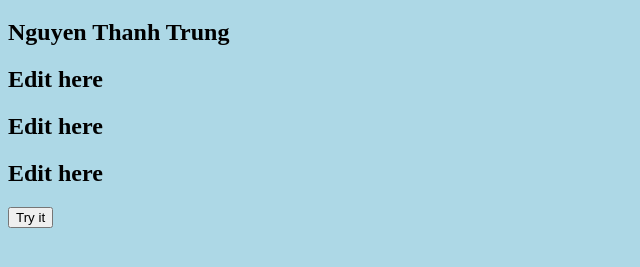
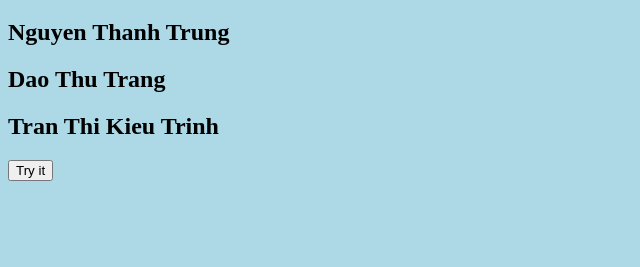
Before and after one commit to b1910013/WebDemo, a plain HTML site: page index.html in a window 1280 px wide. Shown: the part 61-328 px from the top of the page, without its empty margins (0-640 px from the left). Drawn offline with Linux system fonts and the light colour scheme.

Commit message:
Update index.html

```diff
--- a/index.html
+++ b/index.html
@@ -11,9 +11,9 @@
 <body>
     <h1>Lab 01</h1>
     <h2>Nguyen Thanh Trung</h2>
-    <h2>Edit here</h2>
-    <h2>Edit here</h2>
-    <h2>Edit here</h2>
+    <h2Tran Thanh Tra </h2>
+    <h2>Dao Thu Trang</h2>
+    <h2>Tran Thi Kieu Trinh</h2>
     <button onclick="myFunction()">Try it</button>
 </body>
 </html>
```
